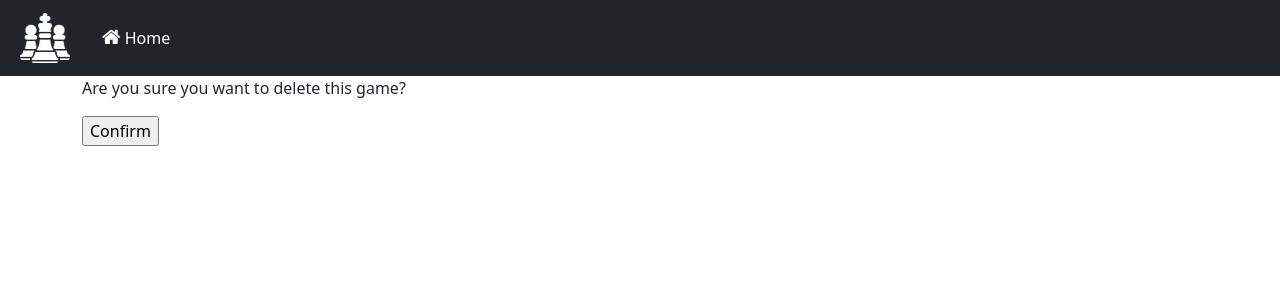
After one commit to Kamil153/chessarchive, a Django app: page /game/1/delete in a window 1280 px wide. The commit adds this page. Shown: the top 300 px of the page. Run offline with Django 3.2, Linux system fonts and the light colour scheme; tables that the repository leaves empty hold one stand-in row (values such as "Sample post").

Commit message:
use DeleteView for game deletion

```diff
--- a/archive/templates/add_game.html
+++ b/archive/templates/add_game.html
@@ -5,7 +5,7 @@
 
 {% block content %}
 {% if user.is_authenticated %}
-<form method="post" action="{% url 'add_game' %}">
+<form method="post" action="{% url 'game-add' %}">
   {% csrf_token %}
     <div class="form-row d-flex justify-content-center">
         <div class="form-group col-md-4 m-2">
--- /dev/null
+++ b/archive/templates/archive/chessgame_confirm_delete.html
@@ -0,0 +1,11 @@
+{% extends 'layout.html' %}
+{% block title %}Home{% endblock %}
+
+{% load static %}
+
+{% block content %}
+<form method="post">{% csrf_token %}
+    <p>Are you sure you want to delete this game?</p>
+    <input type="submit" value="Confirm">
+</form>
+{% endblock %}
--- a/archive/templates/details.html
+++ b/archive/templates/details.html
@@ -46,7 +46,7 @@
         </tbody>
       </table>
       <div id="svg_div" class="d-flex flex-column justify-content-center">
-        <a class="btn btn-primary mb-3" href="{% url 'list' %}" style="width:100px">Go Back</a><br>
+        <a class="btn btn-primary mb-3" href="{% url 'game-list' %}" style="width:100px">Go Back</a><br>
         <div class="d-flex justify-content-center">
           {{svg |safe}}
         </div>
--- a/archive/templates/home.html
+++ b/archive/templates/home.html
@@ -7,11 +7,11 @@
       <h2 class="text-center" style="width: 100%; margin: 20px 0">Hello, {{ user.username }} !</h2>
 
       <div class="d-flex justify-content-center">
-        <a class="btn btn-success btn-lg" href="{% url 'list' %}" role="button" style="margin-right: 5px">
+        <a class="btn btn-success btn-lg" href="{% url 'game-list' %}" role="button" style="margin-right: 5px">
           Show archive
         </a>
 
-        <a class="btn btn-outline-danger btn-lg" style="margin-left: 5px" href="{% url 'add_game' %}">
+        <a class="btn btn-outline-danger btn-lg" style="margin-left: 5px" href="{% url 'game-add' %}">
           Add new game
         </a>
       </div>
--- a/archive/templates/list.html
+++ b/archive/templates/list.html
@@ -5,7 +5,7 @@
 
 {% block content %}
 {% if user.is_authenticated %}
-<form method="get" action="{% url 'list' %}" class="mt-3">
+<form method="get" action="{% url 'game-list' %}" class="mt-3">
   <div class="row">
     <div class="col-xl-1">
       <label for="sort_by_id" class="align-middle form-label">Sort by</label>
@@ -36,7 +36,7 @@
   </button>
   <div id="filters" class="collapse mt-5 container">
       <div class="card card-body row container">
-        <form method="get" action="{% url 'list' %}" class="row ">
+        <form method="get" action="{% url 'game-list' %}" class="row ">
           {% csrf_token %}
           <div class="form-group col-xl-2 col-md-6 d-flex flex-column">
             <label class="form-label">Search by player name:</label>
@@ -83,7 +83,7 @@
         </td>
         <td>
           <a class="btn btn-primary" href="{% url 'details' pk=game.id %}" role="button">Details</a>
-          <a class="btn btn-danger" href="{% url 'delete-game' game.id %}" role="button">Delete</a>
+          <a class="btn btn-danger" href="{% url 'game-delete' game.id %}" role="button">Delete</a>
         </td>
       </tr>
     {% endfor %}
--- a/archive/urls.py
+++ b/archive/urls.py
@@ -6,11 +6,11 @@ from . import views
 urlpatterns = [
     path('', FriendList.as_view(template_name='home.html'), name='home'),
     path('profile/', EditProfileView.as_view(), name='profile'),
-    path('game/', GameList.as_view(template_name='list.html'), name='list'),
-    path('add_game/', views.AddGameView.as_view(), name='add_game'),
+    path('game/', GameList.as_view(template_name='list.html'), name='game-list'),
+    path('game/add', views.AddGameView.as_view(), name='game-add'),
     path('game/<int:pk>/', GameDetailView.as_view(template_name='details.html'), name='details'),
-    path('delete_game/<game_id>/', views.delete_game, name='delete-game'),
-    path('send_invitation/<username>/', views.send_invitation, name='send-invitation'),
+    path('game/<int:pk>/delete', views.GameDeleteView.as_view(), name='game-delete'),
+    path('invite/<username>/', views.send_invitation, name='send-invitation'),
     path('accept/<username>', views.accept_invitation, name='accept'),
     path('reject/<username>', views.reject_invitation, name='reject')
 ]
--- a/archive/views.py
+++ b/archive/views.py
@@ -1,5 +1,5 @@
 from django.contrib.auth.forms import UserCreationForm
-from django.contrib.auth.mixins import LoginRequiredMixin
+from django.contrib.auth.mixins import LoginRequiredMixin, UserPassesTestMixin
 from django.contrib.auth.models import User
 from django.contrib.auth.decorators import login_required
 from django.urls import reverse_lazy
@@ -140,11 +140,14 @@ class AddGameView(LoginRequiredMixin, View):
             i += 1
             j += 2
 
-        return render(request, "add_game.html")
+        return redirect('game-list')
 
 
-class GameDetailView(generic.DetailView):
+class GameDetailView(generic.DetailView, LoginRequiredMixin, UserPassesTestMixin):
     model = ChessGame
+
+    def test_func(self):
+        return self.get_object().user == self.request.user
 
     def get_context_data(self, **kwargs):
         context = super().get_context_data(**kwargs)
@@ -182,19 +185,9 @@ class GameDetailView(generic.DetailView):
         return moves_list
 
 
-def delete_game(request, game_id):
-    game = ChessGame.objects.get(id=game_id)
-    game.delete()
-
-    movement = Movement.objects.filter(game=game_id)
-    for move in movement:
-        move.delete()
-
-    player_details = PlayerDetail.objects.filter(game=game_id)
-    for detail in player_details:
-        detail.delete()
-
-    return redirect('list')  # list-events
+class GameDeleteView(generic.DeleteView):
+    model = ChessGame
+    success_url = reverse_lazy('game-list')
 
 
 class FriendList(generic.ListView, LoginRequiredMixin):
```
